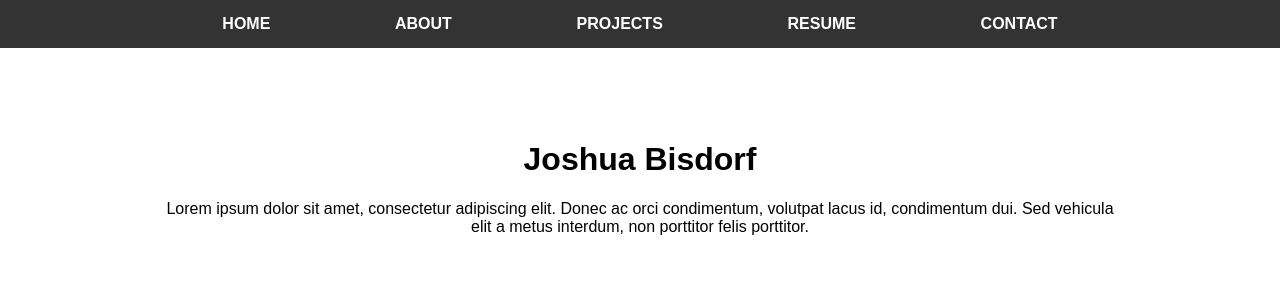
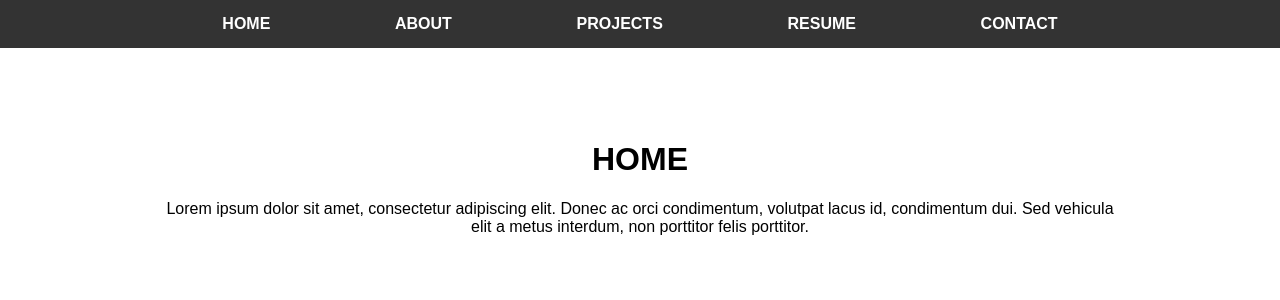
Before and after one commit to joshuabisdorf/joshuabisdorf.github.io, a Jekyll site: the page built from index.html, in a window 1280 px wide. Shown: the top 300 px of the page. Built offline with Jekyll 4.4.1, drawn with Linux system fonts in a browser that asks for light colours.

Commit message:
Adjust header

```diff
--- a/_includes/header.html
+++ b/_includes/header.html
@@ -1,10 +1,10 @@
 <!-- _includes/header.html -->
 <header>
     <nav>
-      <a href="index.html">HOME</a>
-      <a href="about.html">ABOUT</a>
-      <a href="projects.html">PROJECTS</a>
-      <a href="resume.html">RESUME</a>
-      <a href="contact.html">CONTACT</a>
+      <a href="/">HOME</a>
+      <a href="about">ABOUT</a>
+      <a href="projects">PROJECTS</a>
+      <a href="resume">RESUME</a>
+      <a href="contact">CONTACT</a>
     </nav>
   </header>
--- a/about.html
+++ b/about.html
@@ -3,7 +3,7 @@ layout: default
 title: About Me
 ---
 
-<h1>About Me</h1>
+<h1>ABOUT ME</h1>
 <p>
   Lorem ipsum dolor sit amet, consectetur adipiscing elit. Integer nec odio. Praesent libero. Sed cursus ante dapibus diam.
 </p>
--- a/contact.html
+++ b/contact.html
@@ -3,7 +3,7 @@ layout: default
 title: Contact Me
 ---
 
-<h1>Contact</h1>
+<h1>CONTACT</h1>
 <p>
   Lorem ipsum dolor sit amet, consectetur adipiscing elit. Nulla vitae elit libero, a pharetra augue.
 </p>
--- a/index.html
+++ b/index.html
@@ -3,7 +3,7 @@ layout: default
 title: Home
 ---
 
-<h1>Joshua Bisdorf</h1>
+<h1>HOME</h1>
 <p>
   Lorem ipsum dolor sit amet, consectetur adipiscing elit. Donec ac orci condimentum, volutpat lacus id, condimentum dui. Sed vehicula elit a metus interdum, non porttitor felis porttitor.
 </p>
--- a/projects.html
+++ b/projects.html
@@ -3,7 +3,7 @@ layout: default
 title: Projects
 ---
 
-<h1>Projects</h1>
+<h1>PROJECTS</h1>
 <p>
   Lorem ipsum dolor sit amet, consectetur adipiscing elit. Curabitur blandit tempus porttitor.
 </p>
--- a/resume.html
+++ b/resume.html
@@ -3,7 +3,7 @@ layout: default
 title: Resume
 ---
 
-<h1>Resume</h1>
+<h1>RESUME</h1>
 <p>
   Lorem ipsum dolor sit amet, consectetur adipiscing elit. Fusce dapibus, tellus ac cursus commodo.
 </p>
```
